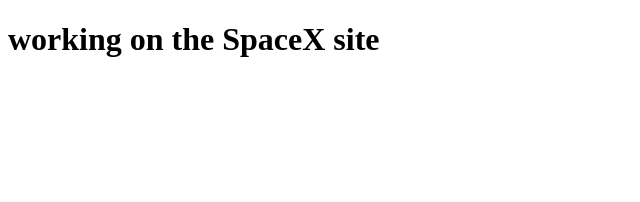
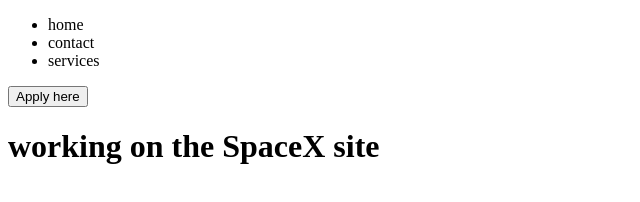
Before and after one commit to fatetech/git-review, a plain HTML site: page index.html in a window 1280 px wide. Shown: the whole page, without its empty margins (0-640 px from the left). Drawn offline with Linux system fonts and the light colour scheme.

Commit message:
added the header section

```diff
--- a/index.html
+++ b/index.html
@@ -5,6 +5,21 @@
     <title>SpaceX Dve</title>
   </head>
   <body>
+    <header>
+      <div class="items">
+        <ul>
+          <li>home</li>
+          <li>contact</li>
+          <li>services</li>
+        </ul>
+
+        <div class="btn__1">
+          <button type="button" name="button">Apply here</button>
+
+        </div>
+
+      </div>
+    </header>
     <h1>working on the SpaceX site</h1>
 
   </body>
```
